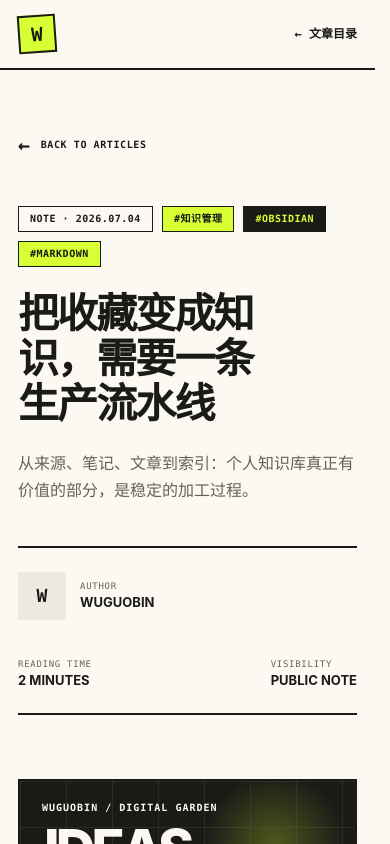
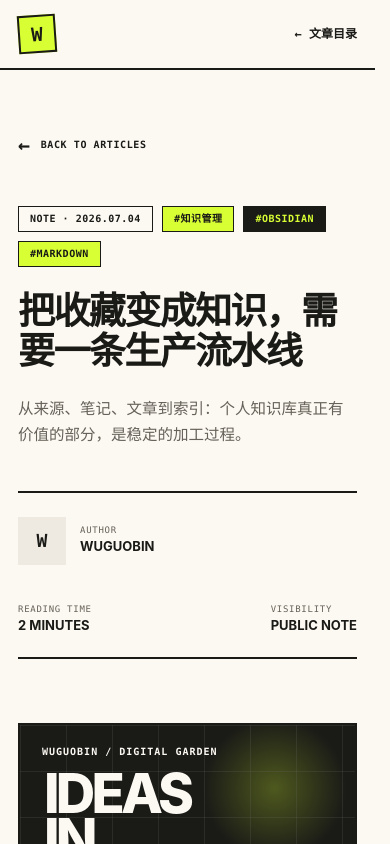
Before and after one commit to wuguobin123/wuguobin123.github.io, a Next.js app: page /posts/2026-07-05-knowledge-production-loop/ in a window 390 px wide. Shown: the top 844 px of the page. Built offline with nearby package versions, Linux system fonts and the light colour scheme; no server answers.

Commit message:
Unify typography across article pages

```diff
--- a/app/globals.css
+++ b/app/globals.css
@@ -1051,6 +1051,15 @@ footer {
 }
 
 .article-page {
+  --article-title-size: clamp(40px, 4.8vw, 64px);
+  --article-description-size: clamp(15.5px, 1.25vw, 19px);
+  --article-body-size: clamp(15.5px, 1vw, 16.5px);
+  --article-lead-size: clamp(16.5px, 1.2vw, 18px);
+  --article-h2-size: clamp(24px, 2vw, 30px);
+  --article-h3-size: clamp(19px, 1.45vw, 22px);
+  --article-h4-size: clamp(17px, 1.2vw, 19px);
+  --article-quote-size: clamp(16.5px, 1.2vw, 18px);
+  --article-code-size: 0.84em;
   max-width: 1408px;
   margin: 0 auto;
   padding: clamp(42px, 5vw, 72px) clamp(20px, 5vw, 64px) clamp(90px, 11vw, 150px);
@@ -1110,7 +1119,7 @@ footer {
 .article-hero h1 {
   max-width: 1000px;
   margin: 0;
-  font-size: clamp(42px, 5.2vw, 68px);
+  font-size: var(--article-title-size);
   font-weight: 720;
   letter-spacing: -0.045em;
   line-height: 1.08;
@@ -1121,7 +1130,7 @@ footer {
   max-width: 760px;
   margin: 28px 0 0;
   color: var(--muted);
-  font-size: clamp(16px, 1.35vw, 20px);
+  font-size: var(--article-description-size);
   line-height: 1.7;
 }
 
@@ -1293,19 +1302,19 @@ footer {
 }
 
 .prose {
-  font-size: clamp(16px, 1.1vw, 17px);
+  font-size: var(--article-body-size);
   line-height: 1.9;
 }
 
 .prose > p:first-child {
-  font-size: clamp(17px, 1.3vw, 19px);
+  font-size: var(--article-lead-size);
   line-height: 1.85;
 }
 
 .prose h2 {
   scroll-margin-top: 110px;
   margin: 2.75rem 0 1.2rem;
-  font-size: clamp(26px, 2.2vw, 32px);
+  font-size: var(--article-h2-size);
   font-weight: 720;
   letter-spacing: -0.025em;
   line-height: 1.25;
@@ -1314,9 +1323,17 @@ footer {
 .prose h3 {
   scroll-margin-top: 110px;
   margin: 2.25rem 0 0.9rem;
-  font-size: clamp(20px, 1.6vw, 23px);
+  font-size: var(--article-h3-size);
   font-weight: 680;
   line-height: 1.35;
+}
+
+.prose h4 {
+  scroll-margin-top: 110px;
+  margin: 1.9rem 0 0.75rem;
+  font-size: var(--article-h4-size);
+  font-weight: 660;
+  line-height: 1.4;
 }
 
 .prose p,
@@ -1340,9 +1357,13 @@ footer {
   border-left: 4px solid var(--lime);
   background: transparent;
   color: var(--muted);
-  font-size: clamp(17px, 1.35vw, 19px);
+  font-size: var(--article-quote-size);
   font-style: italic;
   line-height: 1.8;
+}
+
+.prose code {
+  font-size: var(--article-code-size);
 }
 
 .prose strong {
@@ -1956,11 +1977,18 @@ footer {
   }
 
   .article-page {
+    --article-title-size: clamp(34px, 9.5vw, 44px);
+    --article-description-size: 15.5px;
+    --article-body-size: 16px;
+    --article-lead-size: 17px;
+    --article-h2-size: 24px;
+    --article-h3-size: 19px;
+    --article-h4-size: 17px;
+    --article-quote-size: 16.5px;
     padding: 64px 18px 84px;
   }
 
   .article-hero h1 {
-    font-size: clamp(38px, 10.5vw, 52px);
     line-height: 1.1;
   }
 
@@ -1974,7 +2002,6 @@ footer {
 
   .article-description {
     margin-top: 24px;
-    font-size: 16px;
   }
 
   .article-info-band {
```
Also changed, not shown: .agents/skills/blog-article-publisher/SKILL.md, 1 other file (tests, documents, lock files or other folders).
